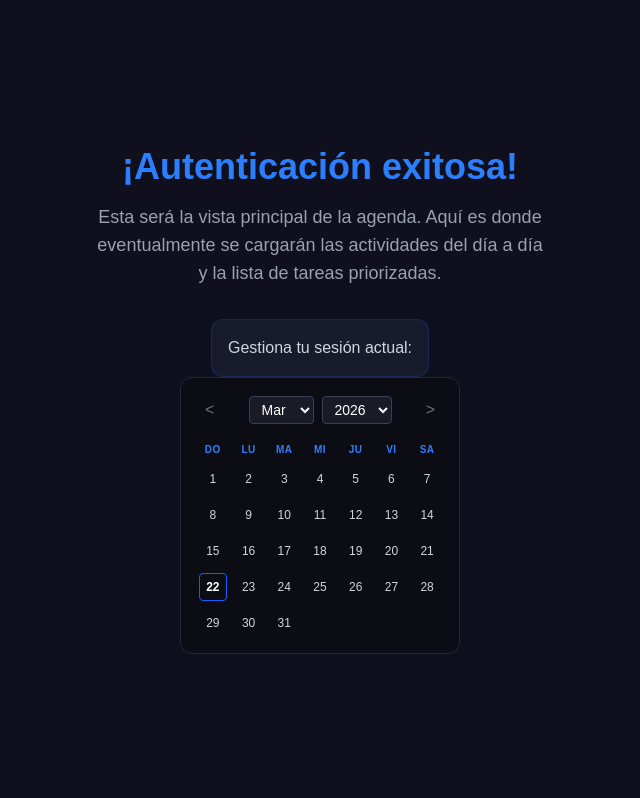
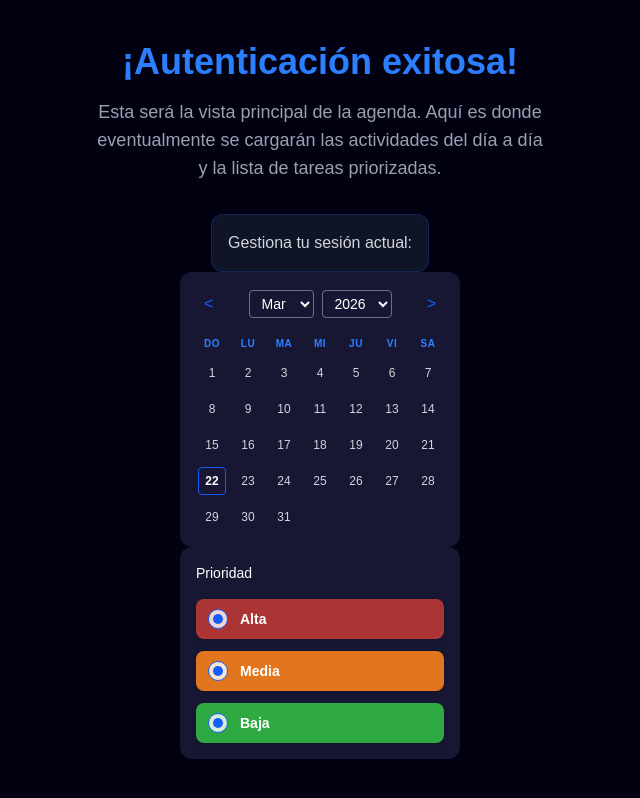
Before and after one commit to Silverz34/Zafiro_Frontend, a Next.js app: page /calendar in a window 1280 px wide. Shown: the whole page, without its empty margins (320-960 px from the left). Built offline with nearby package versions, Linux system fonts and the light colour scheme.

Commit message:
componente de prioridad de etiquetas, estatico

```diff
--- a/src/app/calendar/page.tsx
+++ b/src/app/calendar/page.tsx
@@ -1,9 +1,10 @@
 import { UserButton } from "@clerk/nextjs";
 import MiniCalendar from "@/components/MiniCalendar";
+import Prioridad from "@/components/EtiquetasPrioridad";
+
 export default async function DashboardTemporal() {
-
   return (
-    <div className="min-h-screen bg-[#100F1D] text-white flex flex-col items-center justify-center p-8">
+    <div className="min-h-screen bg-[#010112] text-white flex flex-col items-center justify-center p-8">
       <h1 className="text-4xl font-bold mb-4 text-blue-500">¡Autenticación exitosa!</h1>
 
       <p className="text-gray-400 mb-8 text-center max-w-md text-lg">
@@ -14,6 +15,7 @@ export default async function DashboardTemporal() {
         <UserButton  />
       </div>
       <MiniCalendar/>
+      <Prioridad/>
     </div>
   );
 }
--- /dev/null
+++ b/src/components/EtiquetasPrioridad.tsx
@@ -0,0 +1,53 @@
+'use client';
+
+import React, { useState } from 'react';
+export type PriorityLevel = 'Alta' | 'Media' | 'Baja';
+const PRIORITIES = [
+  { id: 'Alta', label: 'Alta', bgColor: 'bg-[#AB3535]' },
+  { id: 'Media', label: 'Media', bgColor: 'bg-[#E2761F]' },
+  { id: 'Baja', label: 'Baja', bgColor: 'bg-[#2FA941]' },
+] as const;
+
+export default function Prioridad() {
+  const [selectedPriorities, setSelectedPriorities] = useState<PriorityLevel[]>([
+    'Alta', 'Media', 'Baja'
+  ]);
+
+  const togglePriority = (priority: PriorityLevel): void => {
+    setSelectedPriorities((prevSelected) => {
+      if (prevSelected.includes(priority)) {
+        return prevSelected.filter((p) => p !== priority);
+      }
+      return [...prevSelected, priority];
+    });
+  };
+
+  return (
+    <div className="w-full max-w-70 p-4 bg-[#171733] rounded-xl">
+      <h3 className="text-sm text-white mb-4 font-medium">Prioridad</h3>
+
+      <div className="space-y-3">
+        {PRIORITIES.map((priority) => {
+          const isActive = selectedPriorities.includes(priority.id as PriorityLevel);
+          return (
+            <button
+              key={priority.id}
+              onClick={() => togglePriority(priority.id as PriorityLevel)}
+              className={`
+                w-full flex items-center gap-3 px-3 py-2.5 rounded-lg transition-all duration-200 text-sm font-semibold text-white
+                ${priority.bgColor}
+                ${isActive ? 'opacity-100 shadow-md' : 'opacity-40 hover:opacity-60 grayscale-30'}
+              `}
+            >
+              <div className="flex items-center justify-center w-5 h-5 rounded-full bg-white/80 border border-blue-600">
+                {isActive && <div className="w-2.5 h-2.5 rounded-full bg-blue-600" />}
+              </div>
+
+              {priority.label}
+            </button>
+          );
+        })}
+      </div>
+    </div>
+  );
+}
--- a/src/components/MiniCalendar.tsx
+++ b/src/components/MiniCalendar.tsx
@@ -20,16 +20,16 @@ export default function MiniCalendar() {
   const today = new Date();
 
   return (
-    <div className="bg-[#0b0c14] border border-gray-800 p-4 rounded-xl text-white w-full max-w-70 max-h-70">
+    <div className="bg-[#171733] p-4 rounded-xl text-white w-full max-w-70 max-h-70">
 
       <div className="flex justify-between items-center mb-4">
-        <button onClick={handlePrevMonth} className="text-gray-500 hover:text-white px-2 py-1 rounded transition-colors">&lt;</button>
+        <button onClick={handlePrevMonth} className="text-blue-600 hover:text-white px-2 py-1 rounded transition-colors">&lt;</button>
 
         <div className="flex gap-2">
           <select
             value={month}
             onChange={handleMonthChange}
-            className="bg-[#1a1b26] border border-gray-700 text-sm rounded px-2 py-1 outline-none cursor-pointer"
+            className="bg-[#171733] border border-gray-500 text-sm rounded px-2 py-1 outline-none cursor-pointer"
           >
             {monthNames.map((m, index) => (
               <option key={m} value={index}>{m}</option>
@@ -38,7 +38,7 @@ export default function MiniCalendar() {
           <select
             value={year}
             onChange={handleYearChange}
-            className="bg-[#1a1b26] border border-gray-700 text-sm rounded px-2 py-1 outline-none cursor-pointer"
+            className="bg-[#171733] border border-gray-500 text-sm rounded px-2 py-1 outline-none cursor-pointer"
           >
             {years.map((y) => (
               <option key={y} value={y}>{y}</option>
@@ -46,7 +46,7 @@ export default function MiniCalendar() {
           </select>
         </div>
 
-        <button onClick={handleNextMonth} className="text-gray-500 hover:text-white px-2 py-1 rounded transition-colors">&gt;</button>
+        <button onClick={handleNextMonth} className="text-blue-600 hover:text-white px-2 py-1 rounded transition-colors">&gt;</button>
       </div>
       <div className="grid grid-cols-7 gap-1 mb-2">
         {weekDays.map((day) => (
```
